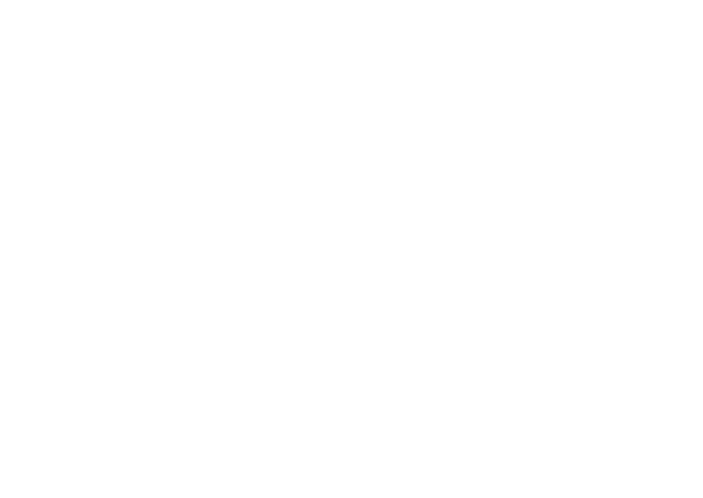
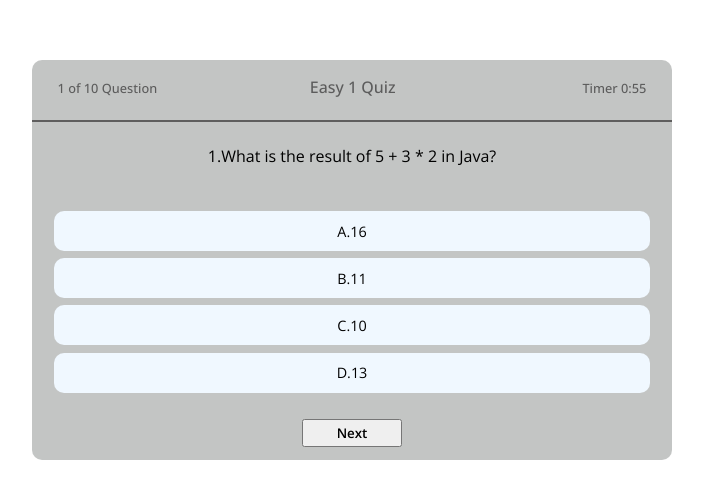
Before and after one commit to Guna-learner/QuizApp-React, a React (Vite) app: page /QuizApp-React/quiz/1 in a window 1280 px wide. Before the commit this address had no page. Shown: the part 140-638 px from the top of the page, without its empty margins (288-991 px from the left). Built offline with nearby package versions, Linux system fonts and the light colour scheme.

Commit message:
feat:deploy

```diff
--- a/src/components/App.jsx
+++ b/src/components/App.jsx
@@ -11,8 +11,12 @@
    <Router>
 <Routes>
 <Route index path="/QuizApp-React" element={<Home />} />
-<Route path="/quiz/:type" element={<Quiz />} />
-<Route path="/score/:score" element={<Score />} />
+
+<Route path="/QuizApp-React" >
+<Route path="quiz/:type" element={<Quiz />} />
+<Route path="score/:score" element={<Score />} />
+</Route>
+
 </Routes>
 
 </Router>
--- a/src/components/Home.jsx
+++ b/src/components/Home.jsx
@@ -21,7 +21,7 @@
 
    }
     function handleNav(){
-        navigate(`/quiz/${type}`)
+        navigate(`/QuizApp-React/quiz/${type}`)
     }
 
   return (
--- a/src/components/Quiz.jsx
+++ b/src/components/Quiz.jsx
@@ -14,7 +14,7 @@
     const refOpt = useRef([]);
     const[submit,setSubmit]= useState(false);
     const navigate =  useNavigate();
-    const[min,setMin]=useState(3);
+    const[min,setMin]=useState(0);
     const[sec,setSec]=useState(60);
     const option= {
       A:0,
@@ -55,7 +55,7 @@
             setMin(prevMin => {
               const newMin = prevMin -1;
               if(newMin <= 0){
-                handleNav();
+                scoreNav()
               }
               return newMin;
             })
@@ -74,6 +74,10 @@
 
     },[])
 
+
+    function scoreNav(){
+      handleNav();
+    }
 
     function handleClick(){
      if(optSelect){
@@ -114,7 +118,7 @@
 
 
     function handleNav(){
-      navigate(`/score/${score}`)
+      navigate(`/QuizApp-React/score/${score}`)
     }
 
   return (
--- a/src/components/Score.jsx
+++ b/src/components/Score.jsx
@@ -1,10 +1,13 @@
-import React from 'react'
+import React, { useState } from 'react'
 import { useNavigate, useParams } from 'react-router-dom'
 
 const Score = () => {
+
    const{score} =  useParams();
    const navigate =  useNavigate();
    let per = score/10 *100
+
+
 
    function handleNav(){
     navigate(`/QuizApp-React`)
@@ -20,6 +23,7 @@
     <div style={{fontSize:'1.5em'}}>/10</div>
    </div>
 
+       <h2 className='message'>{(score == 10)?"Excellent":(score >=5 && score <= 9 ?"Good" :'Need To Improve')}</h2>
       <div className="score">
         <div className="level"  style={{width:`${per}%`}}>
             <div className='per'>{per}%</div>
--- a/src/css/Quiz.css
+++ b/src/css/Quiz.css
@@ -94,7 +94,8 @@
 .per{
     position: absolute;
     right: -15px;
-    margin-top: 0.3em;
+    margin-top: 0.6em;
+    color: rgb(84, 30, 246);
 }
 .total{
     width: 25%;
@@ -107,7 +108,7 @@
     margin: 2em;
 }
 .container > p{
-    margin-top: -2em;
+    /* margin-top: -1em; */
     font-size: larger;
     font-weight: 700;
     color: rgb(31, 31, 31);
@@ -122,6 +123,10 @@
 color: aliceblue;
 font-weight: 600;
     border: none;
+}
+.message{
+    margin-bottom: 0.3em;
+    color: rgb(240, 26, 26);
 }
 
 @media (max-width:764px) {
```
